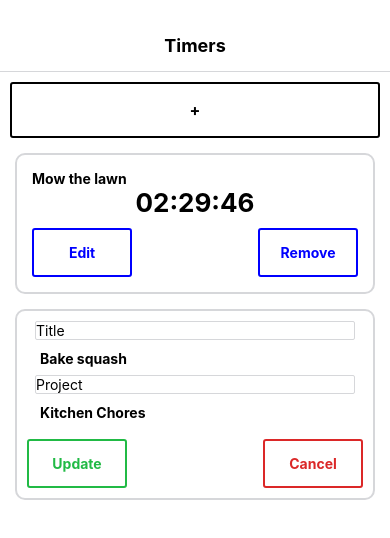
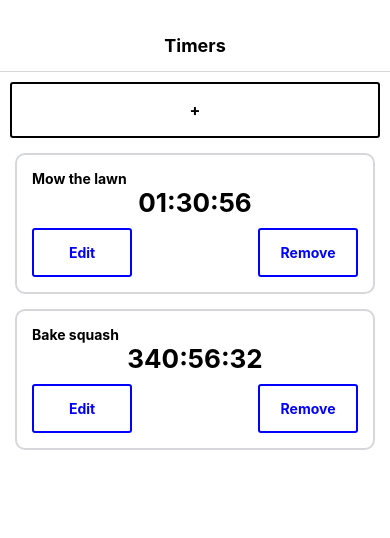
Before and after one commit to MateuszRostkowski/TimeTrackingApp, a React Native app: screen / in a window 390 px wide. Shown: the top 538 px of the page. Built offline with nearby package versions, Linux system fonts and the light colour scheme.

Commit message:
add state to app and editabletimer

```diff
--- a/App.js
+++ b/App.js
@@ -1,6 +1,6 @@
-import React from 'react'
-import { SafeAreaView, View, ScrollView, Text } from 'react-native'
+import React, { useState } from 'react'
 import styled from 'styled-components/native'
+import uuidv4 from 'uuid/v4'
 
 import EditableTimer from './components/EditableTimer'
 import ToggleableTimerForm from './components/ToggleableTimerForm'
@@ -26,7 +26,26 @@
   padding-bottom: 15px;
 `
 
+const initialTimers = [
+  {
+    title: 'Mow the lawn',
+    project: 'House Chores',
+    id: uuidv4(),
+    elapsed: 5456099,
+    isRunning: true,
+  },
+  {
+    title: 'Bake squash',
+    project: 'Kitchen Chores',
+    id: uuidv4(),
+    elapsed: 1227392928,
+    isRunning: false,
+  },
+]
+
 const App = () => {
+  const [timers, setTimers] = useState(initialTimers)
+
   return (
     <AppContainer>
       <TitleContainer>
@@ -34,20 +53,16 @@
       </TitleContainer>
       <TimerList>
         <ToggleableTimerForm isOpen={false} />
-        <EditableTimer
-          id="1"
-          title="Mow the lawn"
-          project="House Chores"
-          elapsed="8986300"
-          isRunning
-        />
-        <EditableTimer
-          id="2"
-          title="Bake squash"
-          project="Kitchen Chores"
-          elapsed="3890985"
-          editFormOpen
-        />
+        {timers.map(({ title, project, id, elapsed, isRunning }) => (
+          <EditableTimer
+            key={id}
+            id={id}
+            title={title}
+            project={project}
+            elapsed={elapsed}
+            isRunning={isRunning}
+          />
+        ))}
       </TimerList>
     </AppContainer>
   )
--- a/components/EditableTimer.js
+++ b/components/EditableTimer.js
@@ -1,16 +1,10 @@
-import React from 'react'
+import React, { useState } from 'react'
 
 import TimerForm from './TimerForm'
 import Timer from './Timer'
 
-const EditableTimer = ({
-  id,
-  title,
-  project,
-  elapsed,
-  isRunning,
-  editFormOpen,
-}) => {
+const EditableTimer = ({ id, title, project, elapsed, isRunning }) => {
+  const [editFormOpen, setEditFormOpen] = useState(false)
   if (editFormOpen) {
     return <TimerForm id={id} title={title} project={project} />
   }
```
